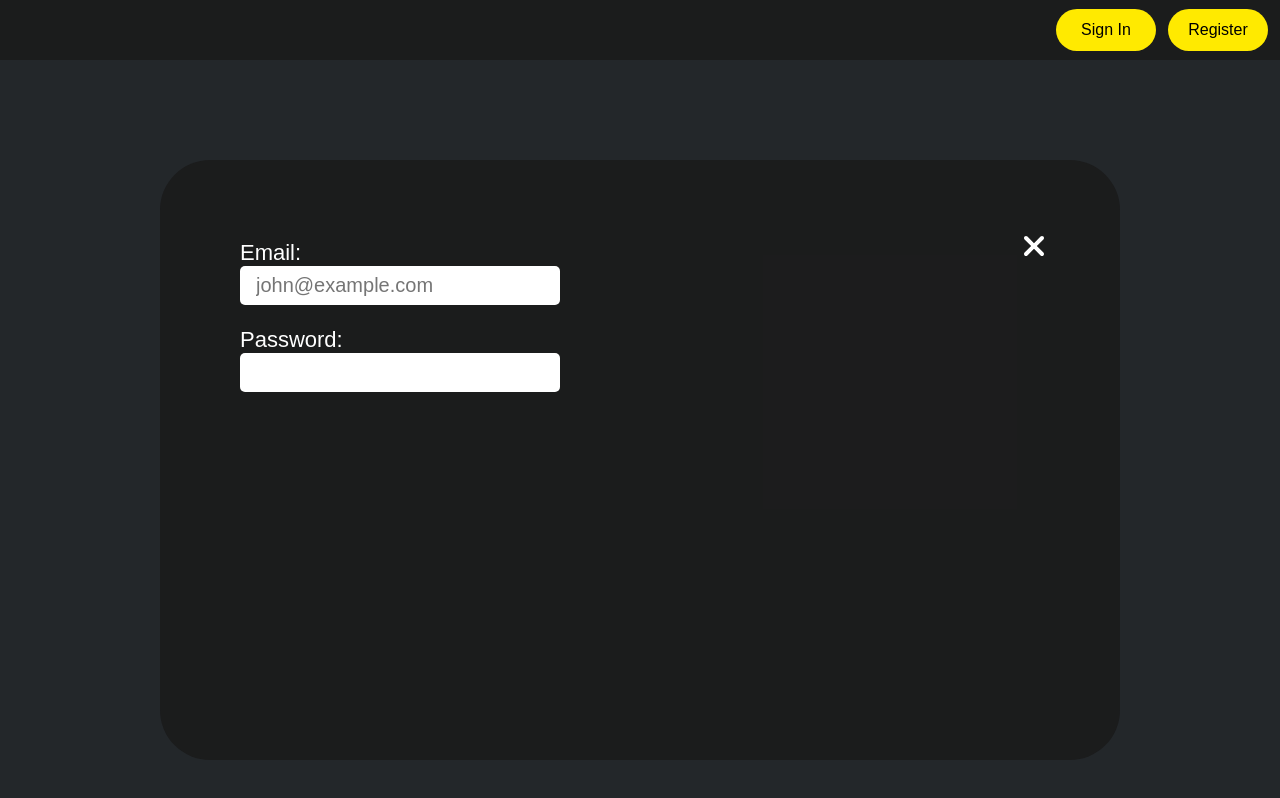
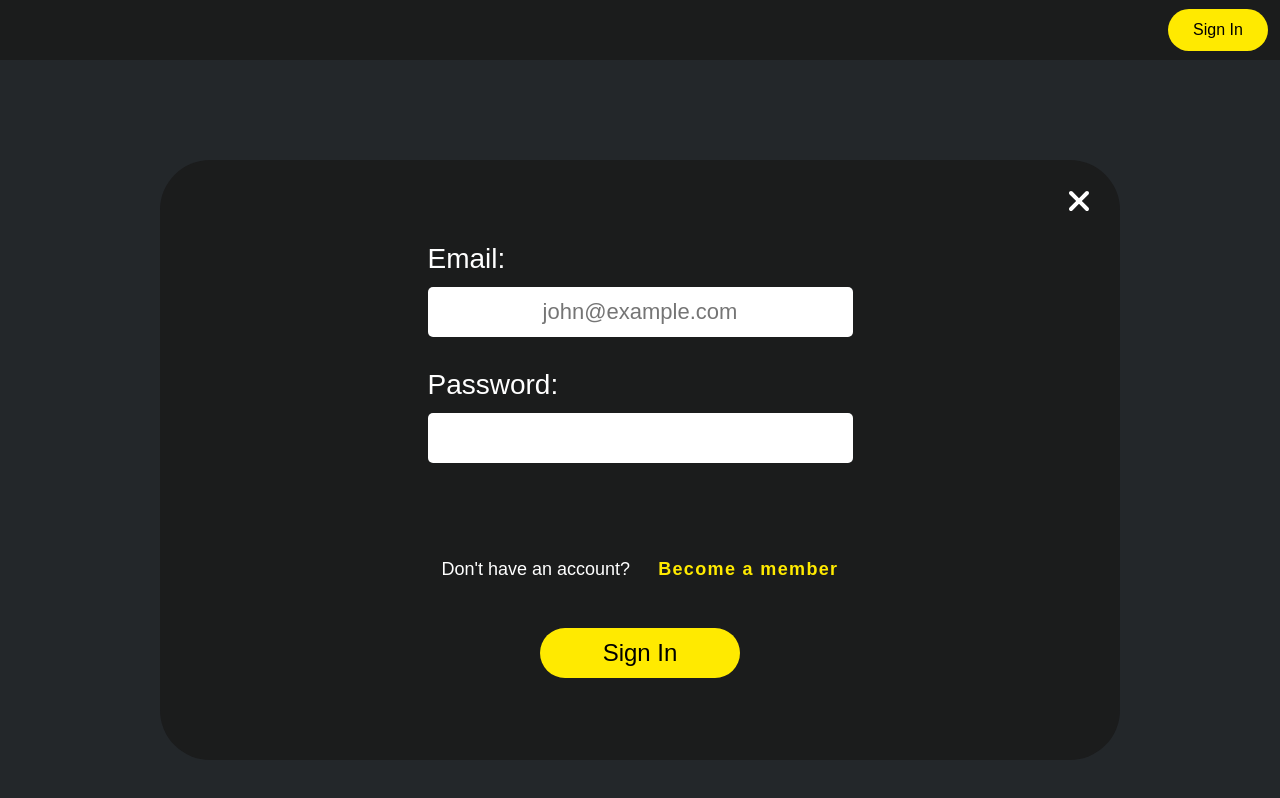
Before and after one commit to ghettobirdcs/duality-web, a React (Create React App) app: page / in a window 1280 px wide. Both pictures are taken after a click on the button "Sign In". Shown: the top 798 px of the page. Built offline with nearby package versions, Linux system fonts and the light colour scheme; no server answers; a web font is replaced by a local one.

Commit message:
Authentication + players db

```diff
--- a/src/App.js
+++ b/src/App.js
@@ -1,6 +1,7 @@
 import "./App.css";
 
 import Navbar from "./components/Navbar/Navbar";
+import AuthModal from "./components/AuthModal/AuthModal";
 
 import { library } from "@fortawesome/fontawesome-svg-core";
 import { faXmark } from "@fortawesome/free-solid-svg-icons";
@@ -8,9 +9,15 @@ import { faXmark } from "@fortawesome/free-solid-svg-icons";
 library.add(faXmark);
 
 function App() {
+  // TODO: Responsiveness
+  // Firestore database rules are defined as public - determine best way to protect
+  // Pages for every map - decide how to break up the data and where we want to put everything
+  // Once that's decided, set up the UI and database to add strats, positions, util, etc.
+
   return (
     <div className="App">
       <Navbar />
+      <AuthModal />
     </div>
   );
 }
--- a/src/components/AuthModal/AuthModal.css
+++ b/src/components/AuthModal/AuthModal.css
@@ -10,60 +10,118 @@
 	transition: all 300ms ease;
 }
 
+.container {
+	background-color: rgba(26, 26, 26, 0.83);
+	border-radius: 50px;
+	width: 75%;
+	height: 75%;
+	position: relative;
+	display: flex;
+	align-items: center;
+	padding: 80px;
+}
+
 .modal.modal--active {
 	transform: translateX(0);
 	opacity: 1;
 }
 
-.container {
-	width: 75%;
-	height: 75%;
-	border-radius: 50px;
-	background-color: rgba(26, 26, 26, 0.83);
-	display: flex;
-	position: relative;
-}
-
-.row {
-	width: 100%;
-	height: 100%;
-	display: flex;
-}
-
 .icon {
 	width: 32px;
 	height: 32px;
-	position: absolute;
-	top: 70px;
-	right: 70px;
 	color: #fff;
 	cursor: pointer;
 	transition: all 300ms ease;
+	position: absolute;
+	right: 25px;
+	top: 25px;
 }
 
 .icon:hover {
 	transform: scale(1.1);
 }
 
-ul {
-	padding: 80px 0 0 80px;
-	width: 400px;
+.login {
+	display: flex;
+	flex-direction: column;
+	align-items: flex-start;
 }
 
-li {
+.login__p,
+.register__p {
+	font-size: 28px;
 	color: #fff;
-	font-size: 22px;
-	margin-bottom: 22px;
+	padding-bottom: 12px;
 }
 
-li input {
-	width: 100%;
-	padding: 8px 16px;
+.register__p {
+	font-size: 20px;
+	padding-bottom: 8px;
+}
+
+.login__input,
+.register__input {
 	border-radius: 5px;
 	border: none;
-	font-size: 20px;
+	font-size: 22px;
+	padding: 12px 0;
+	text-align: center;
+	margin-bottom: 32px;
+	width: 100%;
 }
 
-li input:focus-visible {
+.register__input {
+	font-size: 14px;
+	padding: 8px 0 8px 12px;
+	margin-bottom: 18px;
+	text-align: left;
+}
+
+.register__input--checkbox {
+	width: 25px;
+	height: 25px;
+	margin-bottom: 18px;
+}
+
+.submit__container {
+	width: 100%;
+	display: flex;
+	justify-content: center;
+}
+
+.sign__btn {
+	margin: 0;
+	width: 200px;
+	height: 50px;
+	margin-top: 48px;
+	font-size: 24px;
+}
+
+.modal__switch--text {
+	font-size: 18px;
+	display: flex;
+	justify-content: space-around;
+	align-items: center;
+	width: 425px;
+	margin-top: 64px;
+	color: #fff;
+}
+
+.modal__switch--btn {
+	font-weight: 800;
+	letter-spacing: 0.075em;
+	font-size: 18px;
+	cursor: pointer;
+	color: #FFEA00;
+}
+
+.modal__form {
+	width: 100%;
+	display: flex;
+	flex-direction: column;
+	align-items: center;
+}
+
+input:focus-visible {
 	outline: none;
 }
--- a/src/components/AuthModal/AuthModal.jsx
+++ b/src/components/AuthModal/AuthModal.jsx
@@ -1,29 +1,159 @@
-import { FontAwesomeIcon } from "@fortawesome/react-fontawesome";
-import React from "react";
+import React, { useState } from "react";
 import "./AuthModal.css";
 
+import {
+  createUserWithEmailAndPassword,
+  signInWithEmailAndPassword,
+} from "firebase/auth";
+import { auth, db } from "../../firebase/init";
+
+import { FontAwesomeIcon } from "@fortawesome/react-fontawesome";
+import { addDoc, collection } from "firebase/firestore";
+
 const AuthModal = () => {
+  const [signState, setSignState] = useState("Sign In");
+  const [email, setEmail] = useState("");
+  const [password, setPassword] = useState("");
+  const [gamertag, setGamertag] = useState("");
+  const [role, setRole] = useState("");
+  const [onTeam, setOnTeam] = useState(false);
+
+  const modal_elem = document.querySelector(".modal");
+
+  function SubmitForm() {
+    modal_elem.classList.remove("modal--active");
+
+    if (signState === "Sign Up") {
+      createUserWithEmailAndPassword(auth, email, password)
+        .then(({ user }) => {
+          console.log(user);
+          AddPlayer(user);
+        })
+        .catch((error) => {
+          console.log(error.code, error.message);
+        });
+    } else {
+      signInWithEmailAndPassword(auth, email, password)
+        .then(({ user }) => {
+          console.log(user);
+        })
+        .catch((error) => {
+          console.log(error.code, error.message);
+        });
+    }
+  }
+
+  function AddPlayer(user) {
+    const player = {
+      uid: user.uid,
+      gamertag: gamertag,
+      role: role,
+      A_Team: onTeam,
+    };
+
+    addDoc(collection(db, "players"), player);
+  }
+
   return (
     <div className="modal">
       <div className="container">
         <FontAwesomeIcon
           icon="xmark"
           className="icon"
-          onClick={() =>
-            document.querySelector(".modal").classList.remove("modal--active")
-          }
+          onClick={() => modal_elem.classList.remove("modal--active")}
         />
-        <div className="row">
-          <ul>
-            <li>
-              <p>Email:</p>
-              <input type="email" placeholder="john@example.com" />
-            </li>
-            <li>
-              <p>Password:</p>
-              <input type="password" />
-            </li>
-          </ul>
+        <div className="modal__form">
+          {signState === "Sign In" ? (
+            <div className="login">
+              <p className="login__p">Email:</p>
+              <input
+                type="email"
+                value={email}
+                placeholder="john@example.com"
+                onChange={(event) => setEmail(event.target.value)}
+                className="login__input"
+              />
+
+              <p className="login__p">Password:</p>
+              <input
+                type="password"
+                value={password}
+                onChange={(event) => setPassword(event.target.value)}
+                className="login__input"
+              />
+
+              <p className="modal__switch--text">
+                Don't have an account?
+                <span
+                  className="modal__switch--btn"
+                  onClick={() => setSignState("Sign Up")}
+                >
+                  Become a member
+                </span>
+              </p>
+            </div>
+          ) : (
+            <div className="register">
+              <p className="register__p">Gamertag:</p>
+              <input
+                type="text"
+                className="register__input"
+                value={gamertag}
+                onChange={(event) => setGamertag(event.target.value)}
+              />
+
+              <p className="register__p">In-Game Role:</p>
+              <input
+                type="text"
+                className="register__input"
+                placeholder="IGL, Support, Lurker, etc..."
+                value={role}
+                onChange={(event) => setRole(event.target.value)}
+              />
+
+              <p className="register__p">
+                Have you been assigned the 'A Team' role?
+              </p>
+              <input
+                type="checkbox"
+                className="register__input--checkbox"
+                value={onTeam}
+                onChange={(event) => setOnTeam(event.target.checked)}
+              />
+
+              <p className="register__p">Email:</p>
+              <input
+                type="email"
+                value={email}
+                placeholder="john@example.com"
+                onChange={(event) => setEmail(event.target.value)}
+                className="register__input"
+              />
+
+              <p className="register__p">Password:</p>
+              <input
+                type="password"
+                value={password}
+                onChange={(event) => setPassword(event.target.value)}
+                className="register__input"
+              />
+
+              <p className="modal__switch--text">
+                Already have an account?
+                <span
+                  className="modal__switch--btn"
+                  onClick={() => setSignState("Sign In")}
+                >
+                  Log In
+                </span>
+              </p>
+            </div>
+          )}
+          <div className="submit__container">
+            <button className="navbar__btn sign__btn" onClick={SubmitForm}>
+              {signState}
+            </button>
+          </div>
         </div>
       </div>
     </div>
--- a/src/components/Navbar/Navbar.jsx
+++ b/src/components/Navbar/Navbar.jsx
@@ -1,28 +1,42 @@
-import React from "react";
+import React, { useEffect, useState } from "react";
 import "./Navbar.css";
 
-import AuthModal from "../AuthModal/AuthModal";
+import { auth } from "../../firebase/init";
+import { onAuthStateChanged, signOut } from "firebase/auth";
 
 const Navbar = () => {
-  function signIn() {
+  const [user, setUser] = useState(null);
+
+  useEffect(() => {
+    onAuthStateChanged(auth, (user) => {
+      if (user) {
+        setUser(user);
+      }
+    });
+  }, []);
+
+  function openModal() {
     document.querySelector(".modal").classList.add("modal--active");
   }
 
-  function createUser() {
-    document.querySelector(".modal").classList.add("modal--active");
+  function Logout() {
+    signOut(auth);
+    setUser(null);
   }
 
   return (
     <>
       <nav className="navbar">
-        <button className="navbar__btn" onClick={signIn}>
-          Sign In
-        </button>
-        <button className="navbar__btn" onClick={createUser}>
-          Register
-        </button>
+        {!user ? (
+          <button className="navbar__btn" onClick={openModal}>
+            Sign In
+          </button>
+        ) : (
+          <button className="navbar__btn" onClick={Logout}>
+            Logout
+          </button>
+        )}
       </nav>
-      <AuthModal />
     </>
   );
 };
--- a/src/firebase/init.js
+++ b/src/firebase/init.js
@@ -1,5 +1,6 @@
 import { initializeApp } from "firebase/app";
 import { getAuth } from "firebase/auth";
+import { getFirestore } from "firebase/firestore";
 
 const firebaseConfig = {
   apiKey: "AIzaSyBrk7OA9aJjbaJmhqVM69lsKGYnJuDSRbo",
@@ -11,4 +12,6 @@ const firebaseConfig = {
 };
 
 const app = initializeApp(firebaseConfig);
+
 export const auth = getAuth();
+export const db = getFirestore(app);
```
